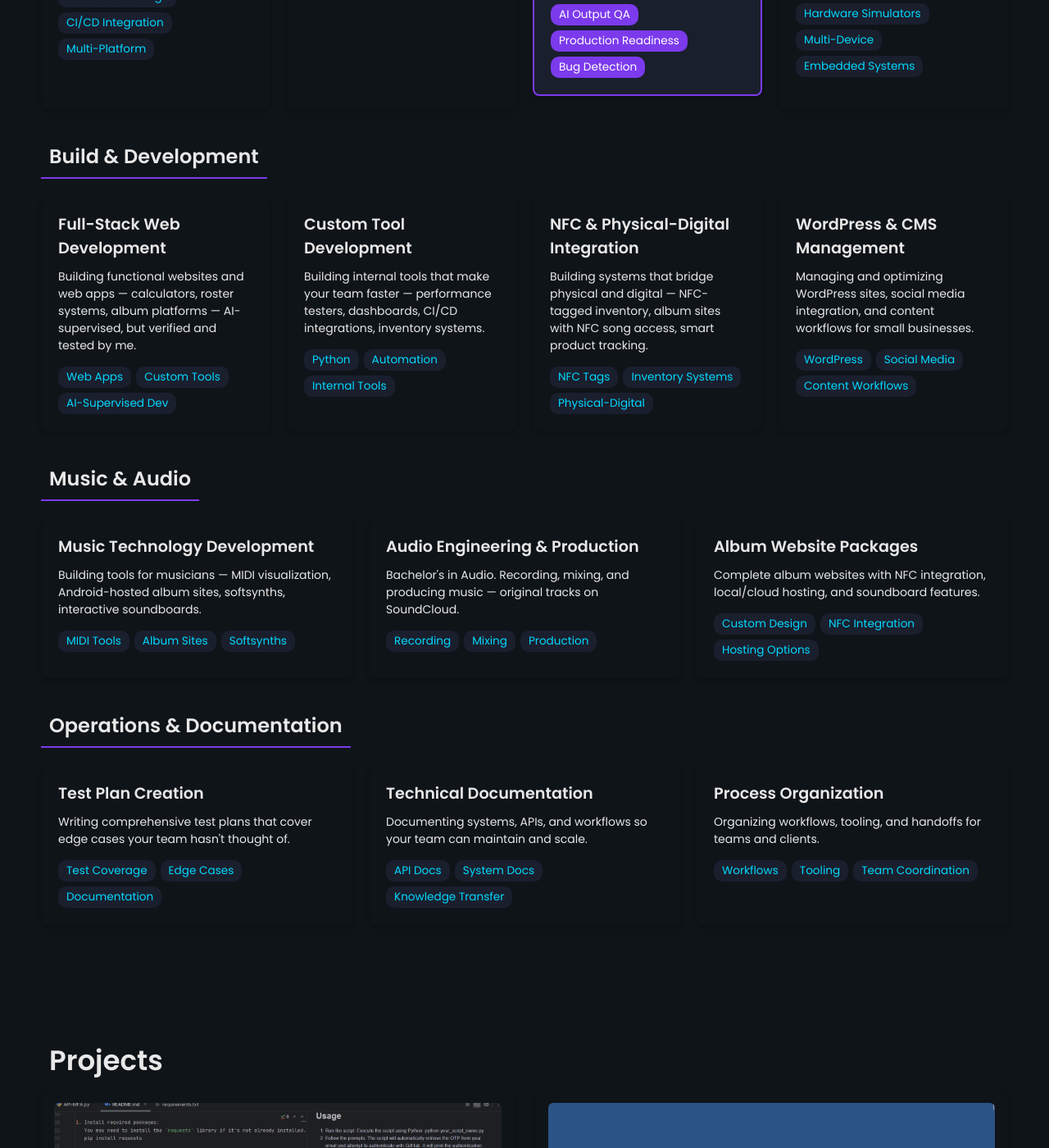
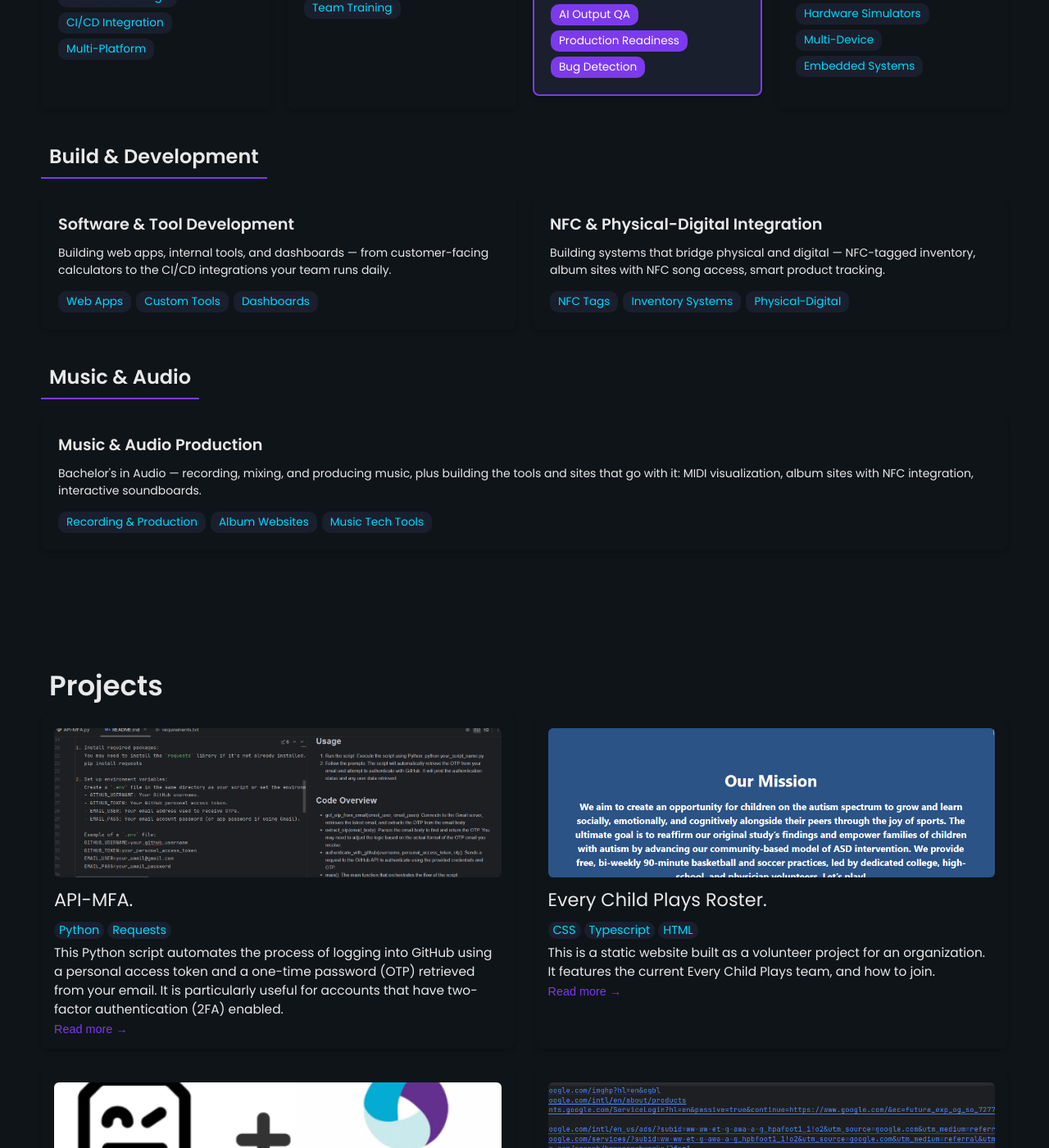
Before and after one commit to fernando-dz/fernando-dz.github.io, a Jekyll site: the page built from index.html, in a window 1280 px wide and 1400 px high, scrolled down 1417 px. Shown: the whole window at 82% size. Built offline with Jekyll 4.4.1, drawn with Linux system fonts in a browser that asks for light colours; some of the changed text lies outside the part shown.

Commit message:
content: trim Services section for mobile length (15 cards -> 7)
Mobile scroll through Services alone was ~3,656px. Cut to 7 cards
across 3 categories (~2,078px, roughly 43% shorter):

- QA & Testing: unchanged (4 cards) — this is the core positioning.
- Build & Development: merged Full-Stack Web Development and Custom
  Tool Development into one Software & Tool Development card (both
  were just "I build software"); dropped WordPress & CMS Management
  entirely as the least differentiated, most commodity item on the
  page. NFC & Physical-Digital Integration kept as-is.
- Music & Audio: merged all three cards (Music Technology
  Development, Audio Engineering & Production, Album Website
  Packages) into one Music & Audio Production card telling one
  coherent story instead of splitting it three ways.
- Operations & Documentation: cut entirely. Test Plan Creation and
  Process Organization were restating what QA Consulting already
  covers; folded "Documentation" into QA Consulting's tags instead
  of giving it a whole category.

Co-Authored-By: Claude Sonnet 5 <noreply@anthropic.com>
Claude-Session: https://claude.ai/code/session_01PZ65DttwMMR7c6gFixrF8V

```diff
--- a/_includes/services.html
+++ b/_includes/services.html
@@ -49,21 +49,12 @@
         <h3 class="category-title">Build &amp; Development</h3>
         <div class="services-grid">
             <div class="service-card">
-                <h4>Full-Stack Web Development</h4>
-                <p>Building functional websites and web apps — calculators, roster systems, album platforms — AI-supervised, but verified and tested by me.</p>
+                <h4>Software &amp; Tool Development</h4>
+                <p>Building web apps, internal tools, and dashboards — from customer-facing calculators to the CI/CD integrations your team runs daily.</p>
                 <ul class="service-tags">
                     <li>Web Apps</li>
                     <li>Custom Tools</li>
-                    <li>AI-Supervised Dev</li>
-                </ul>
-            </div>
-            <div class="service-card">
-                <h4>Custom Tool Development</h4>
-                <p>Building internal tools that make your team faster — performance testers, dashboards, CI/CD integrations, inventory systems.</p>
-                <ul class="service-tags">
-                    <li>Python</li>
-                    <li>Automation</li>
-                    <li>Internal Tools</li>
+                    <li>Dashboards</li>
                 </ul>
             </div>
             <div class="service-card">
@@ -75,15 +66,6 @@
                     <li>Physical-Digital</li>
                 </ul>
             </div>
-            <div class="service-card">
-                <h4>WordPress &amp; CMS Management</h4>
-                <p>Managing and optimizing WordPress sites, social media integration, and content workflows for small businesses.</p>
-                <ul class="service-tags">
-                    <li>WordPress</li>
-                    <li>Social Media</li>
-                    <li>Content Workflows</li>
-                </ul>
-            </div>
         </div>
     </div>
 
@@ -91,63 +73,12 @@
         <h3 class="category-title">Music &amp; Audio</h3>
         <div class="services-grid">
             <div class="service-card">
-                <h4>Music Technology Development</h4>
-                <p>Building tools for musicians — MIDI visualization, Android-hosted album sites, softsynths, interactive soundboards.</p>
+                <h4>Music &amp; Audio Production</h4>
+                <p>Bachelor's in Audio — recording, mixing, and producing music, plus building the tools and sites that go with it: MIDI visualization, album sites with NFC integration, interactive soundboards.</p>
                 <ul class="service-tags">
-                    <li>MIDI Tools</li>
-                    <li>Album Sites</li>
-                    <li>Softsynths</li>
-                </ul>
-            </div>
-            <div class="service-card">
-                <h4>Audio Engineering &amp; Production</h4>
-                <p>Bachelor's in Audio. Recording, mixing, and producing music — original tracks on SoundCloud.</p>
-                <ul class="service-tags">
-                    <li>Recording</li>
-                    <li>Mixing</li>
-                    <li>Production</li>
-                </ul>
-            </div>
-            <div class="service-card">
-                <h4>Album Website Packages</h4>
-                <p>Complete album websites with NFC integration, local/cloud hosting, and soundboard features.</p>
-                <ul class="service-tags">
-                    <li>Custom Design</li>
-                    <li>NFC Integration</li>
-                    <li>Hosting Options</li>
-                </ul>
-            </div>
-        </div>
-    </div>
-
-    <div class="service-category">
-        <h3 class="category-title">Operations &amp; Documentation</h3>
-        <div class="services-grid">
-            <div class="service-card">
-                <h4>Test Plan Creation</h4>
-                <p>Writing comprehensive test plans that cover edge cases your team hasn't thought of.</p>
-                <ul class="service-tags">
-                    <li>Test Coverage</li>
-                    <li>Edge Cases</li>
-                    <li>Documentation</li>
-                </ul>
-            </div>
-            <div class="service-card">
-                <h4>Technical Documentation</h4>
-                <p>Documenting systems, APIs, and workflows so your team can maintain and scale.</p>
-                <ul class="service-tags">
-                    <li>API Docs</li>
-                    <li>System Docs</li>
-                    <li>Knowledge Transfer</li>
-                </ul>
-            </div>
-            <div class="service-card">
-                <h4>Process Organization</h4>
-                <p>Organizing workflows, tooling, and handoffs for teams and clients.</p>
-                <ul class="service-tags">
-                    <li>Workflows</li>
-                    <li>Tooling</li>
-                    <li>Team Coordination</li>
+                    <li>Recording &amp; Production</li>
+                    <li>Album Websites</li>
+                    <li>Music Tech Tools</li>
                 </ul>
             </div>
         </div>
```
Also changed, not shown: other parts of _includes/services.html (+1 -1 lines).
